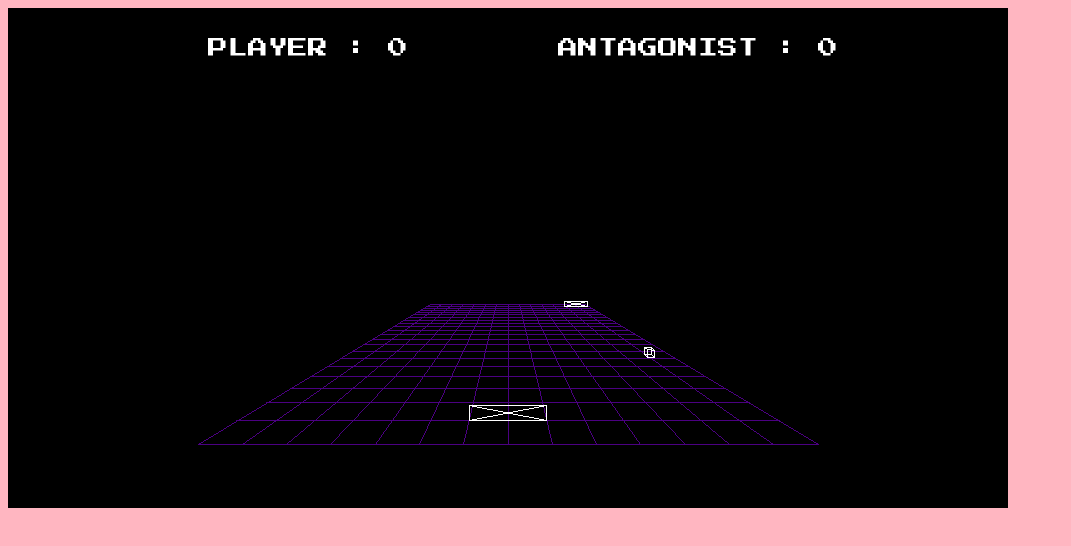
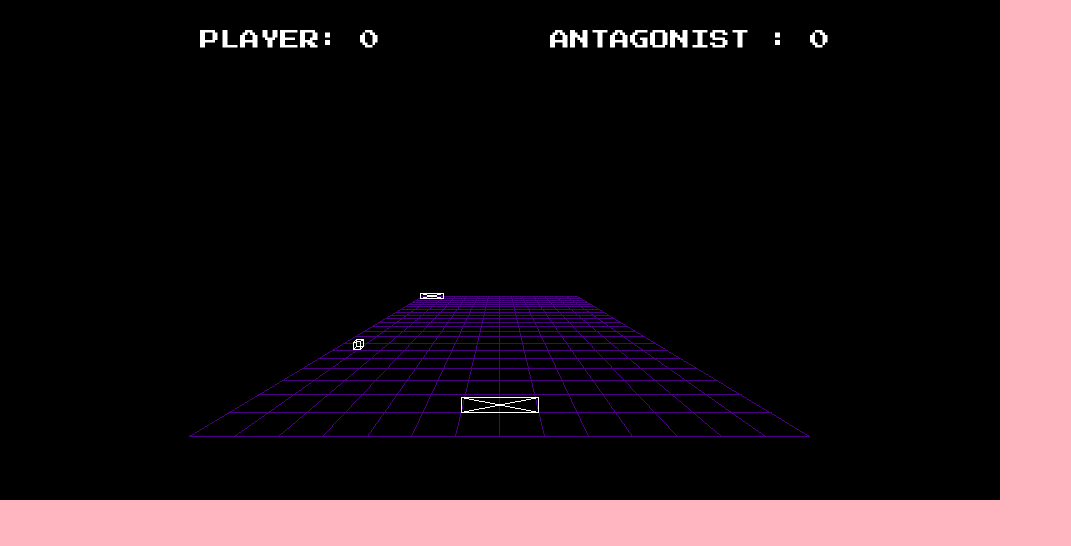
Before and after one commit to Jboyreau/PongPersective, a plain HTML site: page index.html in a window 1280 px wide. Both pictures are taken after a click on the button "PVBOT". Shown: the whole page, without its empty margins (0-1071 px from the left). Drawn offline with nearby package versions, Linux system fonts and the light colour scheme.

Commit message:
ThreeJS display

```diff
--- a/index.html
+++ b/index.html
@@ -11,11 +11,14 @@
 <body>
 	<div id = "canvas-button-id">
 		<canvas id="canvas-id" width = "1000" height = "500"></canvas>
-		<br>
-		<button id="bot-id" class="bClass">PVBOT</button>
-		<button id="pvp-id" class="bClass">PVP</button>
+		<canvas id="canvas-2d" width="1000" height="500"></canvas>
 	</div>
-
+	 <!-- Boutons en dehors du canevas -->
+    <div id="buttons-container">
+        <button id="bot-id" class="bClass">PVBOT</button>
+        <button id="pvp-id" class="bClass">PVP</button>
+    </div>
+	<script src="https://cdnjs.cloudflare.com/ajax/libs/three.js/r128/three.min.js"></script>
 	<script src="./script.js"></script>
 </body>
 
--- a/script.js
+++ b/script.js
@@ -1,11 +1,61 @@
 /*-----2D-----*/
 var bot = document.getElementById("bot-id");
 var pvp = document.getElementById("pvp-id");
-var canvas = document.getElementById("canvas-id");
-var context = canvas.getContext("2d");
-var imageData = context.getImageData(0, 0, canvas.width, canvas.height);
-var colorBuffer = imageData.data;
-var gridColorBuffer = new Uint8ClampedArray(canvas.width * canvas.height * 4);
+
+// Obtenez votre canvas
+const canvas = document.getElementById("canvas-id");
+const canvas_ = document.getElementById("canvas-2d");
+const cont = canvas_.getContext("2d");
+
+/***************************************************************************************/
+// Initialisez le renderer avec le canvas
+const renderer = new THREE.WebGLRenderer({ canvas });
+renderer.setSize(canvas.width, canvas.height);
+
+// Création des buffers
+const colorBuffer = new Uint8Array(canvas.width * canvas.height * 4);
+const gridColorBuffer = new Uint8ClampedArray(canvas.width * canvas.height * 4);
+
+// Création des textures à partir des buffers
+const colorTexture = new THREE.DataTexture(colorBuffer, canvas.width, canvas.height, THREE.RGBAFormat);
+const gridTexture = new THREE.DataTexture(gridColorBuffer, canvas.width, canvas.height, THREE.RGBAFormat);
+colorTexture.needsUpdate = true;
+gridTexture.needsUpdate = true;
+
+// ShaderMaterial pour afficher le buffer colorBuffer
+const material = new THREE.ShaderMaterial({
+    uniforms: {
+        colorMap: { value: colorTexture }, // Renommé en 'colorMap'
+    },
+    vertexShader: `
+      varying vec2 vUv;
+      void main() {
+        vUv = uv;
+        gl_Position = projectionMatrix * modelViewMatrix * vec4(position, 1.0);
+      }
+    `,
+    fragmentShader: `
+      uniform sampler2D colorMap; // Utilisation de 'colorMap' au lieu de 'texture'
+      varying vec2 vUv;
+      void main() {
+        gl_FragColor = texture(colorMap, vUv); // Utilisation de 'colorMap'
+      }
+    `
+});
+
+// Création d'une géométrie pleine écran
+const geometry = new THREE.PlaneGeometry(2, 2);
+const mesh = new THREE.Mesh(geometry, material);
+mesh.rotation.z = Math.PI;
+
+// Création d'une scène et ajout du mesh
+const scene = new THREE.Scene();
+scene.add(mesh);
+
+// Ajout d'une caméra orthographique (pleine écran)
+const camera = new THREE.OrthographicCamera(-1, 1, 1, -1, 0, 1);
+
+/***************************************************************************************/
 var BUFFER_SIZE = canvas.width * canvas.height * 4;
 var RED_SIDE_SIZE = canvas.width / 2;
 var GREEN_SIDE_SIZE = canvas.width;
@@ -468,12 +518,12 @@ function updatePaddlePosition()
 	}
     if (keysPressed["ArrowLeft"])
 	{
-        xPadelPlayer -= padelSpeed * deltaTime;
+        xPadelPlayer += padelSpeed * deltaTime;
         if (xPadelPlayer < XMIN - 1) xPadelPlayer = XMIN - 1;
     }
     if (keysPressed["ArrowRight"])
 	{
-        xPadelPlayer += padelSpeed * deltaTime;
+        xPadelPlayer -= padelSpeed * deltaTime;
         if (xPadelPlayer > XMAX + 1) xPadelPlayer = XMAX + 1;
     }
 }
@@ -482,77 +532,84 @@ function updatePaddlePositionPvp()
 {
 	if (keysPressed["ArrowLeft"])
 	{
-        xAntagonist -= padelSpeed * deltaTime;
+        xAntagonist += padelSpeed * deltaTime;
         if (xAntagonist < XMIN - 1) xAntagonist = XMIN - 1;
     }
     if (keysPressed["ArrowRight"])
 	{
-        xAntagonist += padelSpeed * deltaTime;
+        xAntagonist -= padelSpeed * deltaTime;
         if (xAntagonist > XMAX + 1) xAntagonist = XMAX + 1;
     }
     if (keysPressed["t"])
 	{
-        xPadelPlayer -= padelSpeed * deltaTime;
+        xPadelPlayer += padelSpeed * deltaTime;
         if (xPadelPlayer < XMIN - 1) xPadelPlayer = XMIN - 1;
     }
     if (keysPressed["y"])
 	{
-        xPadelPlayer += padelSpeed * deltaTime;
+        xPadelPlayer -= padelSpeed * deltaTime;
         if (xPadelPlayer > XMAX + 1) xPadelPlayer = XMAX + 1;
     }
 }
 
 function displayScorePvp() {
     // Définir la police et l'alignement pour le score
-    context.font = "20px 'Press Start 2P'";// "40px Arial";
-    context.fillStyle = "white"; // Couleur du texte
+    cont.font = "20px 'Press Start 2P'";// "40px Arial";
+    cont.fillStyle = "white"; // Couleur du texte
 
     // Afficher le score du joueur à gauche
-    context.fillText("PLAYER: " + playerScore, canvas.width / 2 - 300, 50);
+    cont.fillText("PLAYER: " + playerScore, canvas.width / 2 - 300, 50);
 
     // Afficher le score de l'antagoniste à droite
-    context.fillText("ANTAGONIST : " + antagonistScore, canvas.width / 2 + 50, 50);
+    cont.fillText("ANTAGONIST : " + antagonistScore, canvas.width / 2 + 50, 50);
 }
 
 function displayScore() {
     // Définir la police et l'alignement pour le score
-    context.font = "20px 'Press Start 2P'";// "40px Arial";
-    context.fillStyle = "white"; // Couleur du texte
+    cont.font = "20px 'Press Start 2P'";// "40px Arial";
+    cont.fillStyle = "white"; // Couleur du texte
 
     // Afficher le score du joueur à gauche
-    context.fillText("PLAYER : " + playerScore, MID_WIDTH - 300, 50);
+    cont.fillText("PLAYER: " + playerScore, canvas.width / 2 - 300, 50);
 
     // Afficher le score de l'antagoniste à droite
-    context.fillText("ANTAGONIST : " + antagonistScore, MID_WIDTH + 50, 50);
+    cont.fillText("ANTAGONIST : " + antagonistScore, canvas.width / 2 + 50, 50);
 }
 
 function displayResult() {
     // Définir la police et l'alignement pour le score
-    context.font = "20px 'Press Start 2P'";// "40px Arial";
-    context.fillStyle = "white"; // Couleur du texte
+    cont.font = "20px 'Press Start 2P'";// "40px Arial";
+    cont.fillStyle = "white"; // Couleur du texte
 
-    // Afficher le gagnant.
+    // Afficher le score du joueur à gauche
 	if (playerScore > antagonistScore)
-		context.fillText("PLAYER Won!", MID_WIDTH, 50);
+		cont.fillText("PLAYER WIN!", canvas.width / 2 - 300, 50);
 	else
-		context.fillText("ANTAGONIST Won!", MID_WIDTH, 50);
+		cont.fillText("ANTAGONIST LOST!", canvas.width / 2 + 50, 50);
 }
 
 /*Game loop*/
 function gameLoop(currentTime)
 {
+	cont.clearRect(0, 0, canvas_.width, canvas_.height);
+
 	deltaTime = (currentTime - lastTime) / primeDeltaTime;
 	lastTime = currentTime;
-	context.clearRect(0, 0, canvas.width, canvas.height);
-	imageData = context.createImageData(canvas.width, canvas.height);
-	colorBuffer = imageData.data;
+
+	/*map display*/
+	renderer.clear();
 	colorBuffer.set(gridColorBuffer);
+
 	updatePaddlePosition();
 	updateBallPosition(2.5);
 	drawAntagonist(255, 255, 255);
 	drawBall();
 	drawPadel(255, 255, 255);
-	context.putImageData(imageData, 0, 0);
+	//context.putImageData(imageData, 0, 0);
+
+	colorTexture.needsUpdate = true;
+	renderer.render(scene, camera);
+
 	if (antagonistScore != winerScore && playerScore != winerScore)
 	{
 		displayScore();
@@ -564,12 +621,15 @@ function gameLoop(currentTime)
 
 function gameLoopPvp(currentTime)
 {
+	cont.clearRect(0, 0, canvas_.width, canvas_.height);
+
 	deltaTime = (currentTime - lastTime) / primeDeltaTime;
 	lastTime = currentTime;
-	context.clearRect(0, 0, canvas.width, canvas.height);
-	imageData = context.createImageData(canvas.width, canvas.height);
-	colorBuffer = imageData.data;
+
+	/*map display*/
+	renderer.clear();
 	colorBuffer.set(gridColorBuffer);
+
 	updatePaddlePositionPvp();
 	updateBallPosition(4);
 	/*Player*/
@@ -580,7 +640,11 @@ function gameLoopPvp(currentTime)
 	drawAntagonistPvp(255, 255, 255);
 	drawBallPvp();
 	drawPadelPvp(255, 255, 255);
-	context.putImageData(imageData, 0, 0);
+
+	colorTexture.needsUpdate = true;
+	renderer.render(scene, camera);
+
+	//context.putImageData(imageData, 0, 0);
 	if (antagonistScore != winerScore && playerScore != winerScore)
 	{
 		displayScorePvp();
--- a/styles.css
+++ b/styles.css
@@ -23,9 +23,26 @@ body
 
 #canvas-id
 {
-	background-color : black;
+    position: absolute;
+    top: 0;
+    left: 0;
+    z-index: 1;
 }
 
+/* Boutons centrés en dessous du canvas */
+#buttons-container {
+    display: flex;
+    justify-content: center;
+    margin-top: 520px;
+}
+
+#canvas-2d {
+    position: absolute;
+    top: 0;
+    left: 0;
+    z-index: 2;
+    pointer-events: none; /* Le texte n'empêche pas l'interaction avec le canevas 3D */
+}
 @font-face {
     font-family: 'Press Start 2P';
     src: url('fonts/PressStart2P-Regular.ttf') format('truetype');
```
